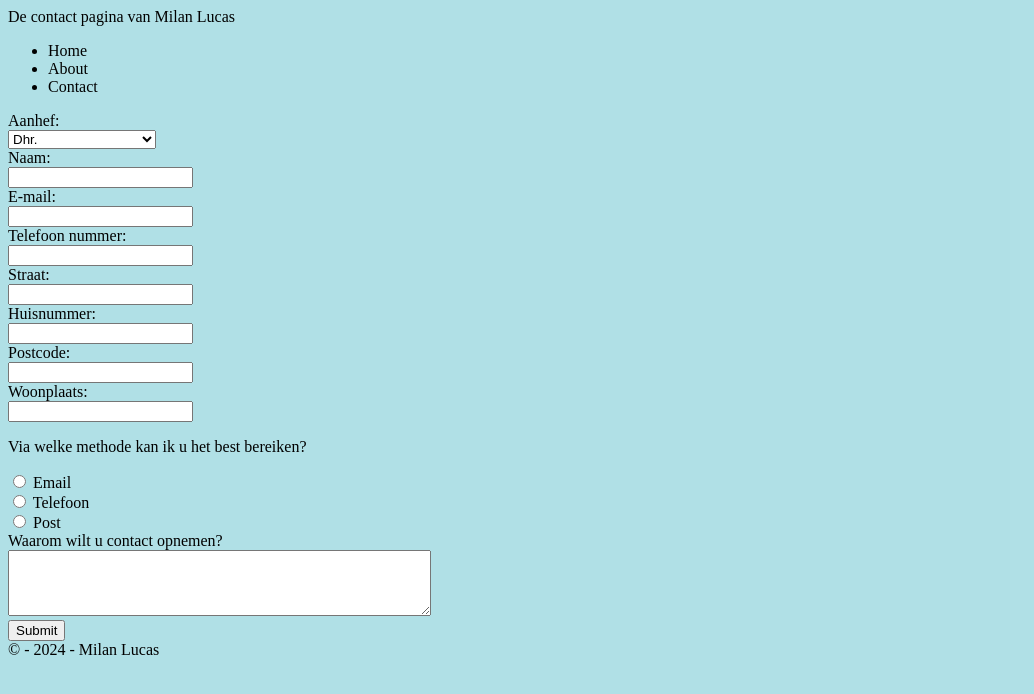
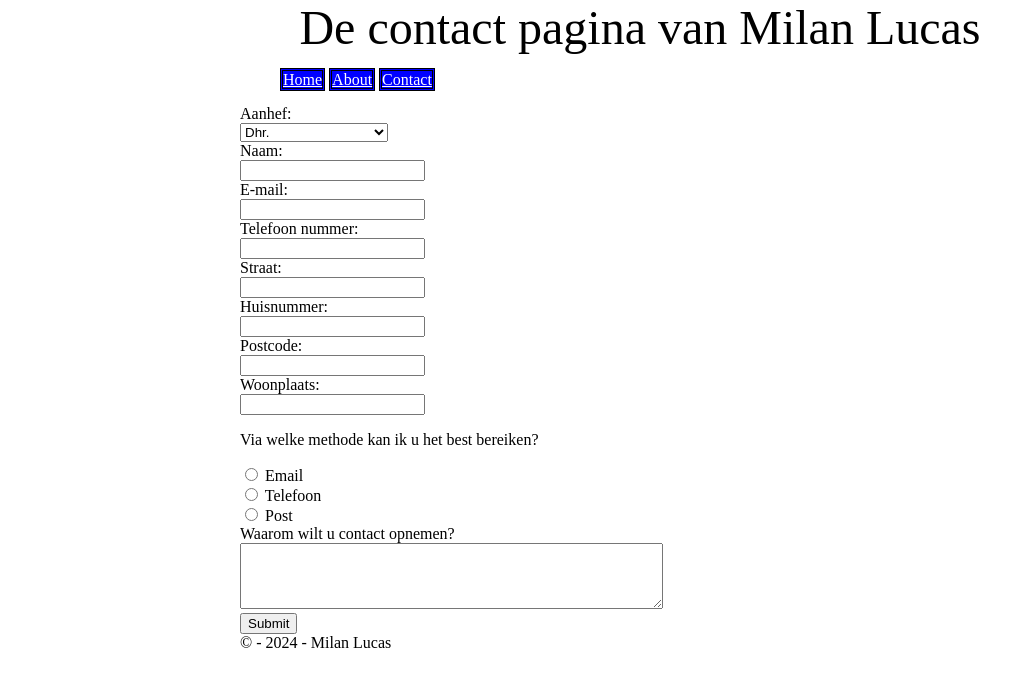
Before and after one commit to JeroenHeemskerk/educom-webshop-database-1708004726, a PHP site: page /contact.html in a window 1280 px wide. Shown: the top 694 px of the page, without its empty margins (0-1034 px from the left). Run offline with PHP 8.4, Linux system fonts and the light colour scheme.

Commit message:
menu kleur + class updates #3

```diff
--- a/contact.html
+++ b/contact.html
@@ -2,15 +2,16 @@
 <html lang="nl">
 <head>
   <title>Simpele HTML</title>
+  <link rel="stylesheet" href="mystyle.css">
 </head>
 
-<body style="background-color:powderblue;">
-<header>De contact pagina van Milan Lucas </header>
+<body class="algemeen">
+<header class=title>De contact pagina van Milan Lucas </header>
 
- <ul>
-  <li>Home</li>
-  <li>About</li>
-  <li>Contact</li>
+<ul class="menu">
+  <li><a href="http://localhost/educom-webshop-basis-1707216396/index.html">Home</a></li>
+  <li><a href="http://localhost/educom-webshop-basis-1707216396/about.html">About</a></li>
+  <li><a href="http://localhost/educom-webshop-basis-1707216396/contact.html">Contact</a></li>
 </ul>
 
 <form>
--- a/mystyle.css
+++ b/mystyle.css
@@ -1,16 +1,21 @@
-body {
+body.algemeen {
 	width: 800px;
 	margin: auto;
 	text-align: left;
 }
 
-header {
+header.title {
 	font-size: 48px;
 	text-align: center;
 }
 
 
-li {
+ul.menu li {
 	display: inline;
 	border-style: double;
+	background-color: blue;
 }
+
+ul.menu a {
+	color:white;
+}
```
Also changed, not shown: about.html (+4 -3 lines), index.html (+4 -3 lines).
